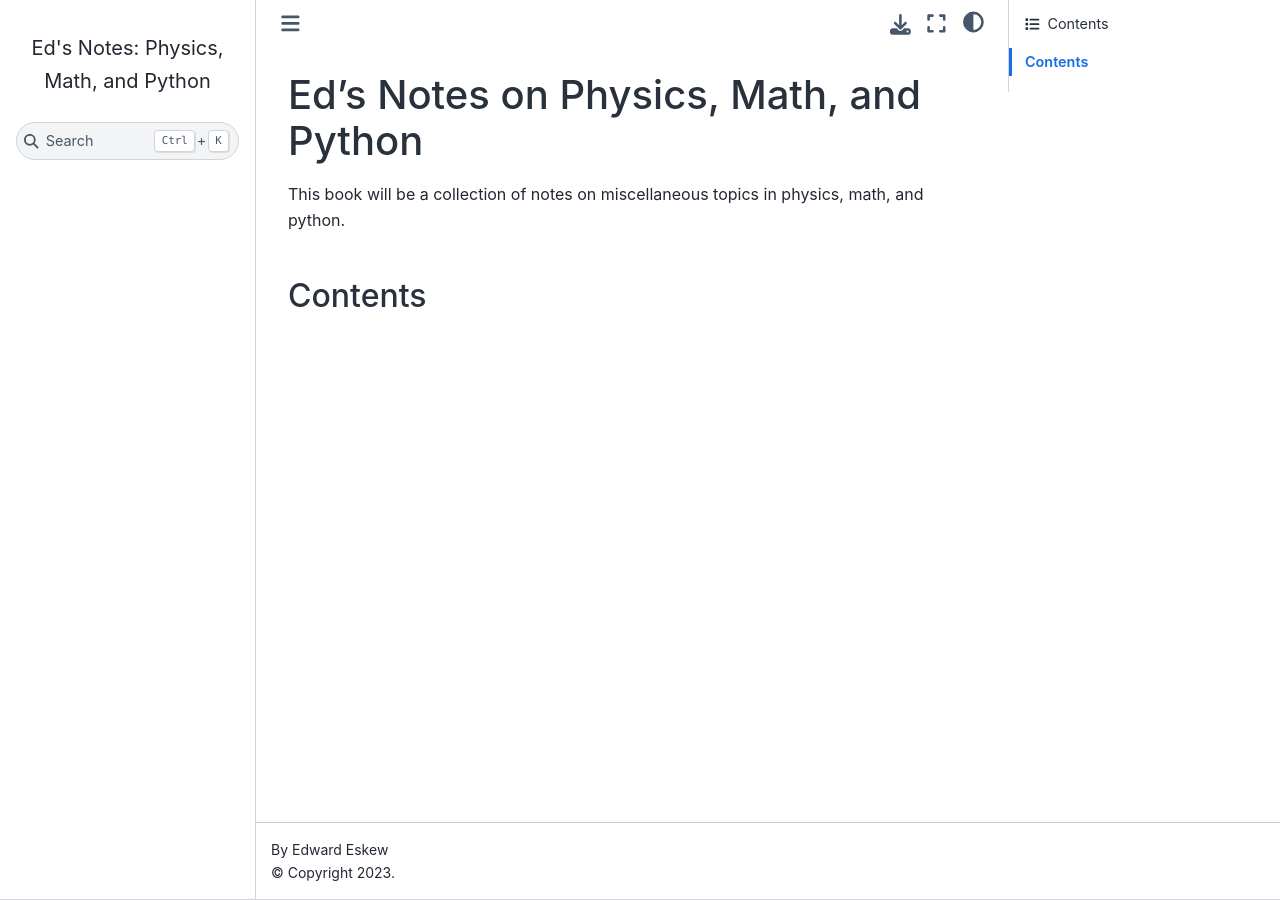
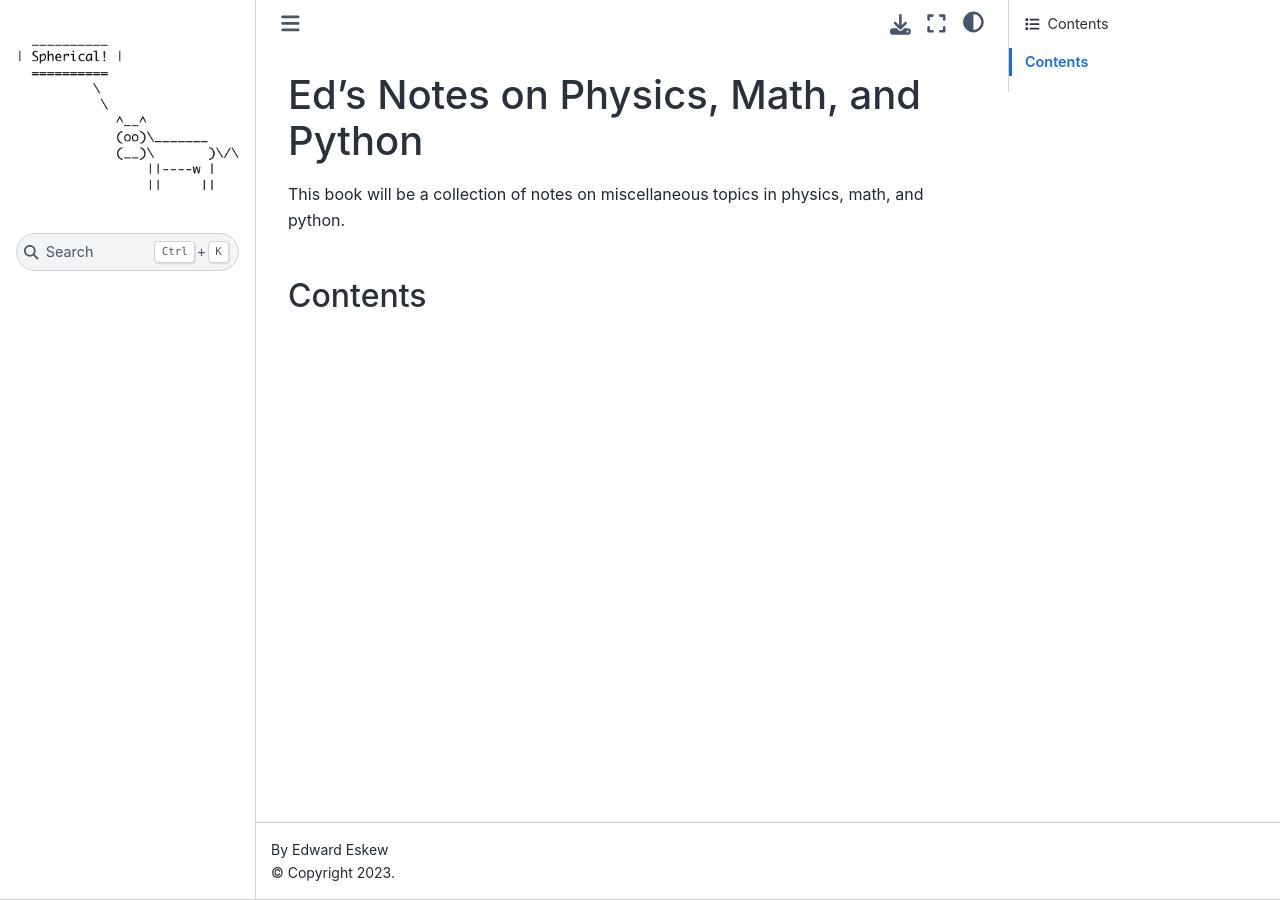
Before and after one commit to edsq/eds-notes, a Jupyter Book: the page built from docs/intro.md, in a window 1280 px wide. Built offline with Jupyter Book 1.0.4 settings and Sphinx 7.4.7 and the Sphinx Book theme 1.1.4, drawn with Linux system fonts in a browser that asks for light colours; pages that are not in the unit, such as notebooks, are missing from menus.

Commit message:
Add logo

```diff
--- a/docs/_config.yml
+++ b/docs/_config.yml
@@ -3,7 +3,7 @@
 
 title: "Ed's Notes: Physics, Math, and Python"
 author: Edward Eskew
-  #logo: logo.png
+logo: logo.png
 
 # Force re-execution of notebooks on each build.
 # See https://jupyterbook.org/content/execute.html
--- a/pyproject.toml
+++ b/pyproject.toml
@@ -10,6 +10,7 @@ dependencies = [
     "jupytext>=1.14.4",
     "bash-kernel>=0.9.0",
     "RISE>=5.7.1",
+    "cowsay>=5.0",
 ]
 requires-python = ">=3.11"
 readme = "README.md"
```
Also changed, not shown: docs/logo.png (added), 2 other files.
